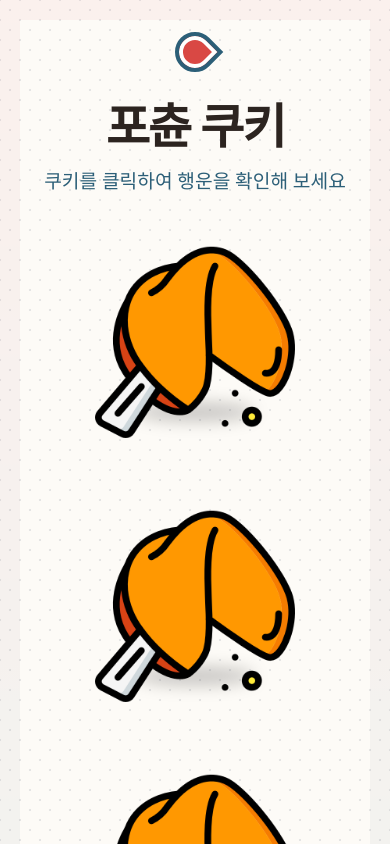
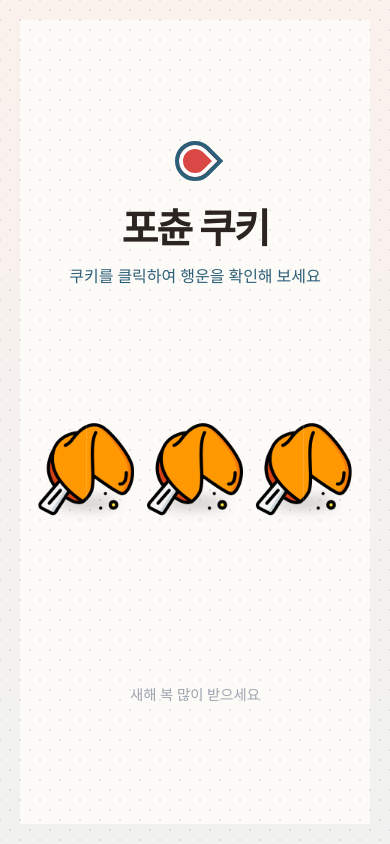
Before and after one commit to KIN0PIOO/-fortune-cookie, a React (Vite) app: page / in a window 390 px wide. Shown: the top 844 px of the page. Built offline with nearby package versions, Linux system fonts and the light colour scheme.

Commit message:
for mobile

```diff
--- a/src/App.css
+++ b/src/App.css
@@ -4,10 +4,13 @@
   flex-direction: column;
   align-items: center;
   justify-content: center;
-  padding: 2rem;
+  padding: 1rem;
   width: 100%;
+  max-width: 1200px;
+  margin: 0 auto;
   position: relative;
   z-index: 1;
+  overflow-x: hidden;
 }
 
 /* Decorative background overlay */
@@ -93,13 +96,37 @@ footer {
 }
 
 @media (max-width: 600px) {
-  .cookies-grid {
-    flex-direction: column;
-    gap: 4rem;
-    perspective: none;
+  .App {
+    padding: 0.5rem;
+  }
+
+  header {
+    margin-bottom: 2rem;
   }
 
   h1 {
-    font-size: 3rem;
+    font-size: 2.5rem;
+  }
+
+  .subtitle {
+    font-size: 1rem;
+  }
+
+  .cookies-grid {
+    flex-direction: row;
+    /* 세로 대신 가로 유지 */
+    gap: 1rem;
+    /* 간격 축소 */
+    transform: scale(0.8);
+    /* 전체적으로 축소 */
+  }
+
+  .cookies-grid.focused {
+    transform: translateY(-10px) scale(1);
+    gap: 0;
+  }
+
+  .game-area {
+    min-height: 300px;
   }
 }
--- a/src/components/Cookie.css
+++ b/src/components/Cookie.css
@@ -138,3 +138,32 @@
         opacity: 0;
     }
 }
+
+/* 모바일 대응 */
+@media (max-width: 600px) {
+    .cookie-3d-container {
+        width: 120px;
+        height: 120px;
+    }
+
+    .cookie-half {
+        width: 60px;
+        height: 120px;
+    }
+
+    .cookie-img-container {
+        width: 120px;
+        height: 120px;
+    }
+
+    .cookie-img-container.right {
+        left: -60px;
+    }
+
+    .shadow {
+        width: 80px;
+        height: 15px;
+        left: 20px;
+        bottom: 10px;
+    }
+}
--- a/src/components/FortuneSlip.css
+++ b/src/components/FortuneSlip.css
@@ -173,3 +173,50 @@
         opacity: 1;
     }
 }
+
+/* 모바일 대응 */
+@media (max-width: 600px) {
+    .broken-cookie-display {
+        height: 100px;
+        gap: 10px;
+        margin-bottom: 10px;
+    }
+
+    .broken-half {
+        width: 60px;
+        height: 100px;
+    }
+
+    .cookie-shadow {
+        width: 80px;
+        height: 10px;
+        bottom: 5px;
+    }
+
+    .fortune-paper {
+        padding: 20px;
+        width: 95%;
+    }
+
+    .fortune-header {
+        font-size: 1.1rem;
+        margin-bottom: 10px;
+    }
+
+    .fortune-text {
+        font-size: 1rem;
+        line-height: 1.6;
+        margin-bottom: 15px;
+    }
+
+    .lucky-numbers {
+        font-size: 0.85rem;
+        padding: 8px;
+        margin-bottom: 20px;
+    }
+
+    .reset-btn {
+        padding: 8px 20px;
+        font-size: 0.85rem;
+    }
+}
```
